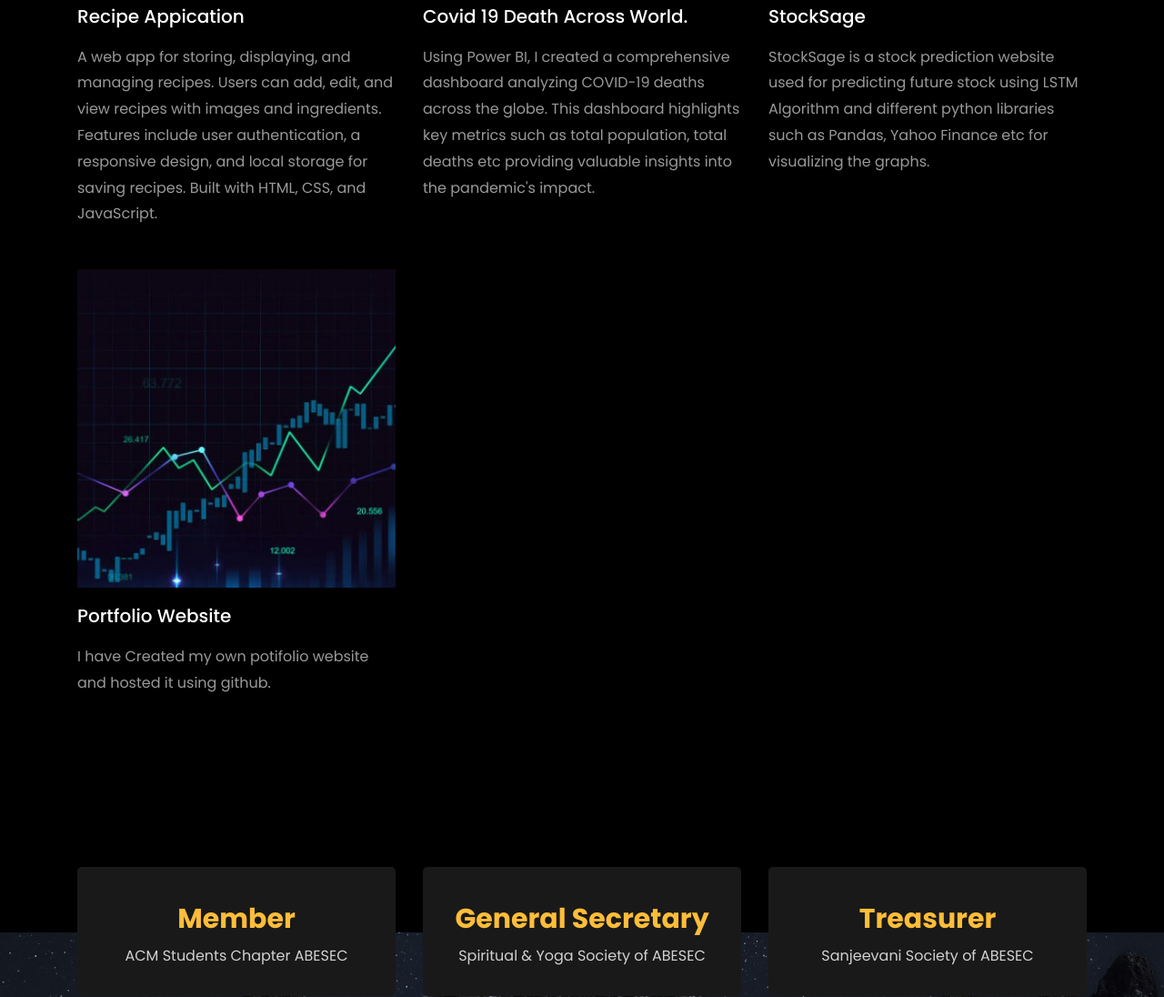
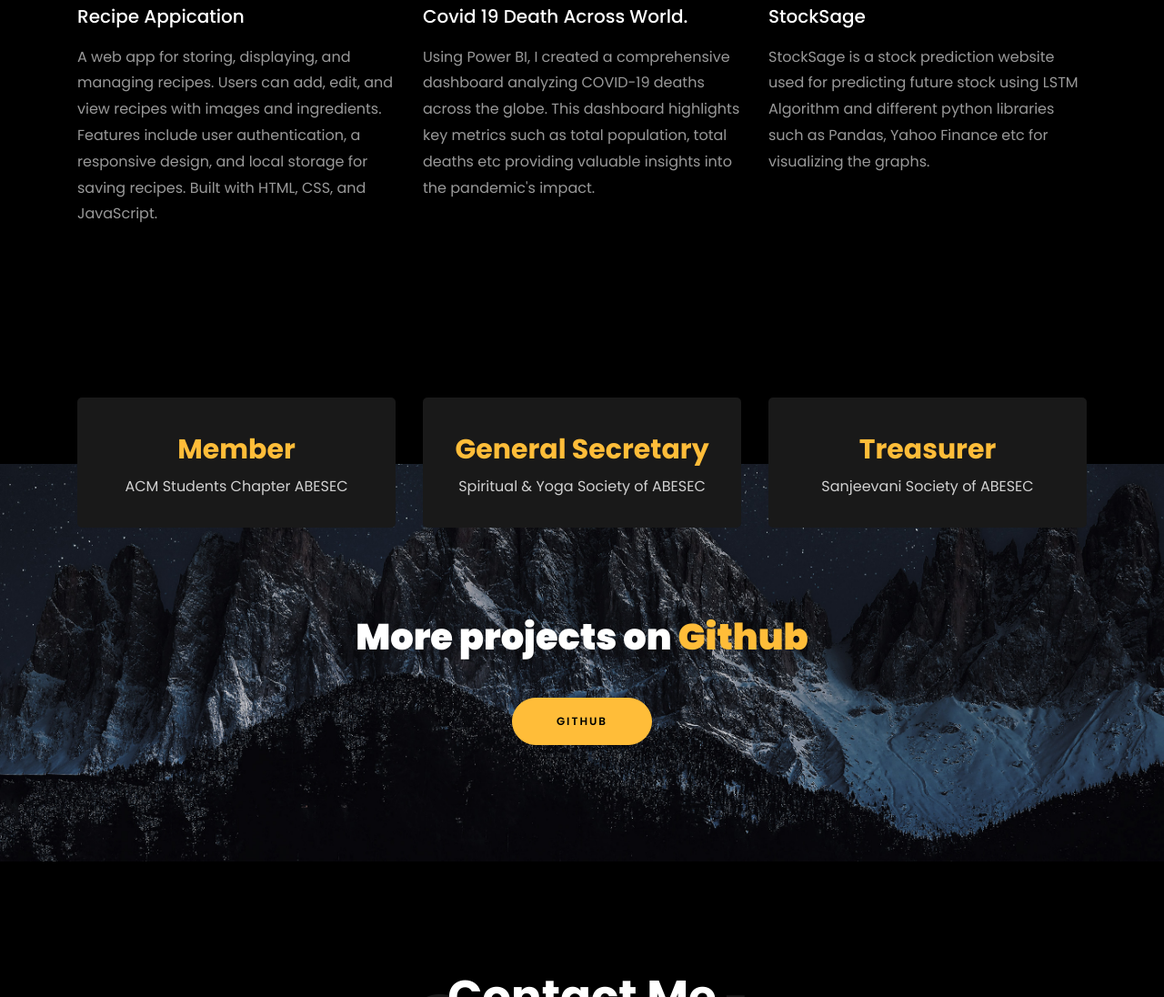
Before and after one commit to Hritiksaxena13/hritiksaxena.github.io, a plain HTML site: page index.html in a window 1280 px wide. Shown: the part 4182-5278 px from the top of the page at 91% size. Drawn offline with nearby package versions, Linux system fonts and the light colour scheme; files that its build step writes are made by us from their sources; animation ran at ten frames a second; files whose address does not match are found by name.

Commit message:
Update index.html

```diff
--- a/index.html
+++ b/index.html
@@ -472,17 +472,7 @@
             </div>
           </div>
 
-	<div class="col-md-4 d-flex ftco-animate">
-          	<div class="blog-entry">
-              <a href="https://github.com/Hritiksaxena13/StockSage-Stock-Prediction" class="block-20 zoom-effect" style="background-image: url('images/stock.png');">
-              </a>
-              <div class="text mt-3 float-right d-block">
 
-                <h3 class="heading"><a href="https://github.com/Hritiksaxena13/hritiksaxena.github.io">Portfolio Website</a></h3>
-                <p>I have Created my own potifolio website and hosted it using github.</p>
-              </div>
-            </div>
-          </div>
         </div>
 	<br>
 		<!-- added justify-content-center to center align the last two projects -->
```
